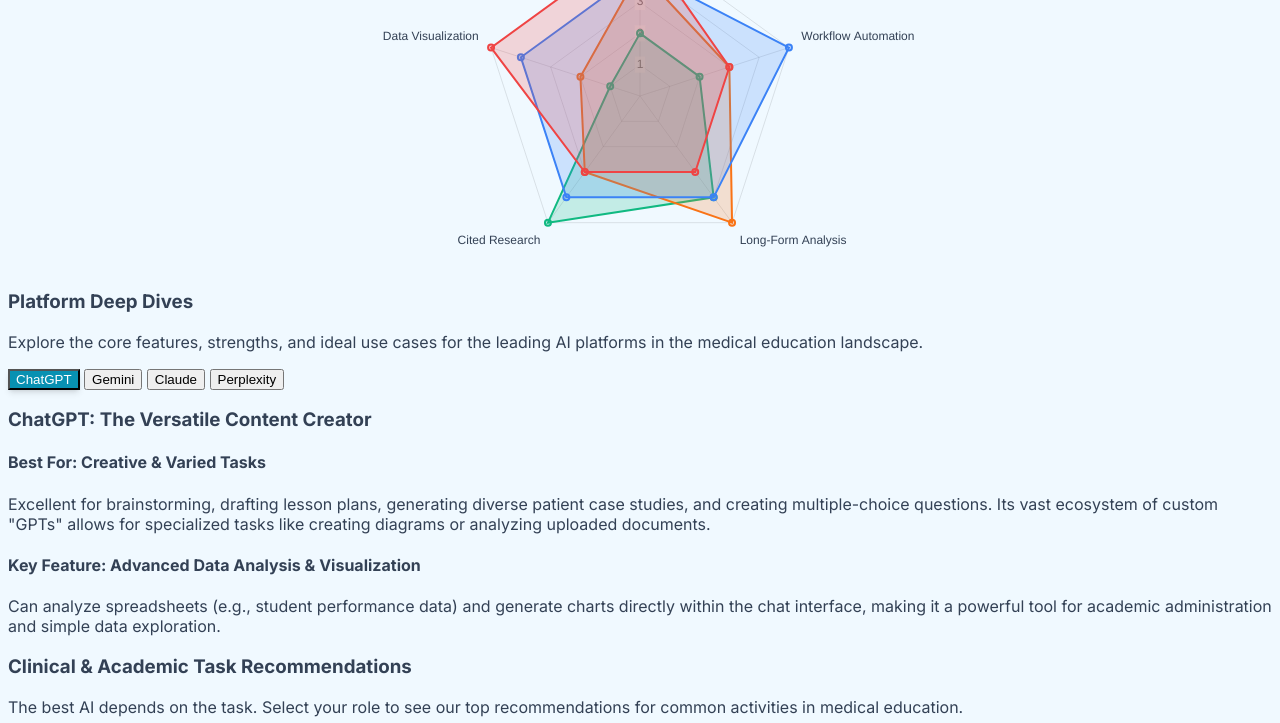
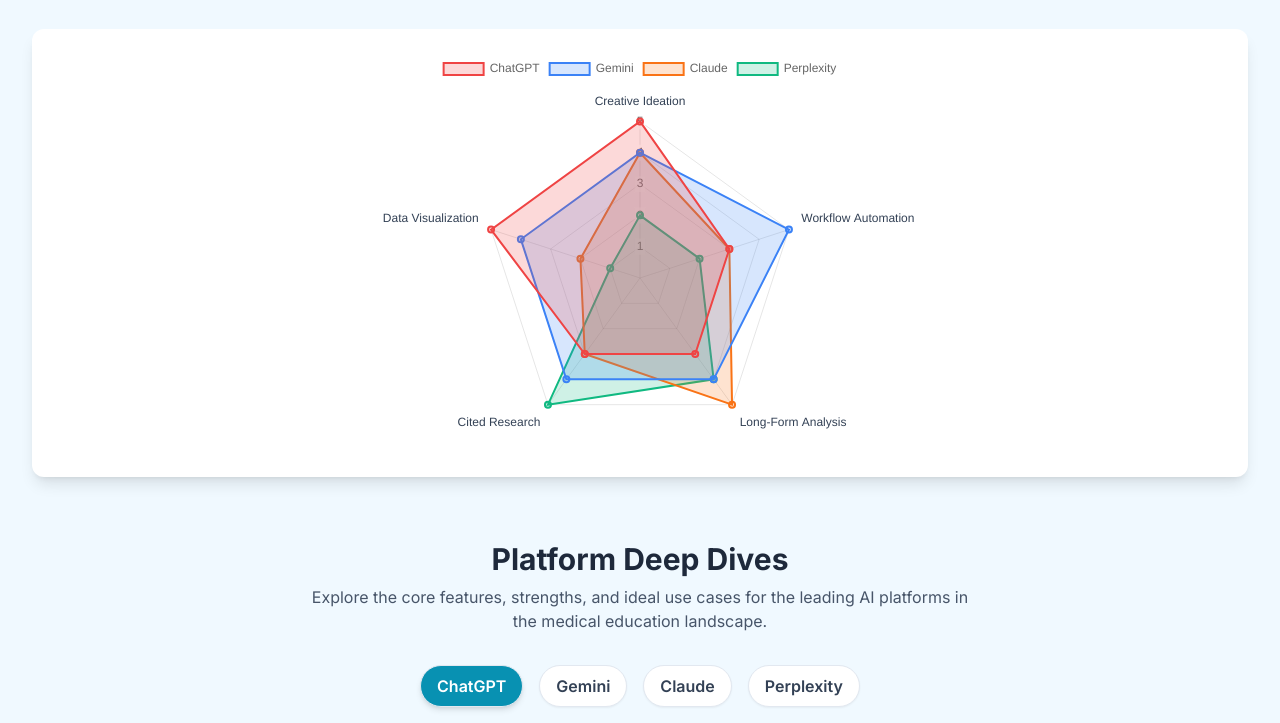
Before and after one commit to MucheliSS/LLM_MedEd, a plain HTML site: page index.html in a window 1280 px wide. Shown: the part 443-1166 px from the top of the page. Drawn offline with nearby package versions, Linux system fonts and the light colour scheme.

Commit message:
Update index.html

```diff
--- a/index.html
+++ b/index.html
@@ -4,7 +4,7 @@
     <meta charset="UTF-8">
     <meta name="viewport" content="width=device-width, initial-scale=1.0">
     <title>AI in Medical Education: A Practical Comparison</title>
-    <script src="https://cdn.tailwindcss.com@3.4.1"></script>
+    <script src="https://cdn.tailwindcss.com"></script>
     <script src="https://cdn.jsdelivr.net/npm/chart.js@4.4.1/dist/chart.umd.min.js"></script>
     <link rel="preconnect" href="https://fonts.googleapis.com">
     <link rel="preconnect" href="https://fonts.gstatic.com" crossorigin>
```
